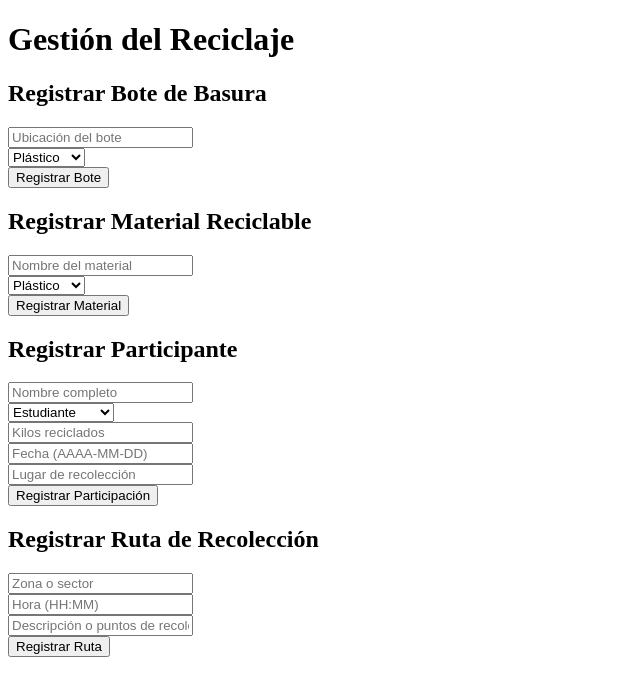
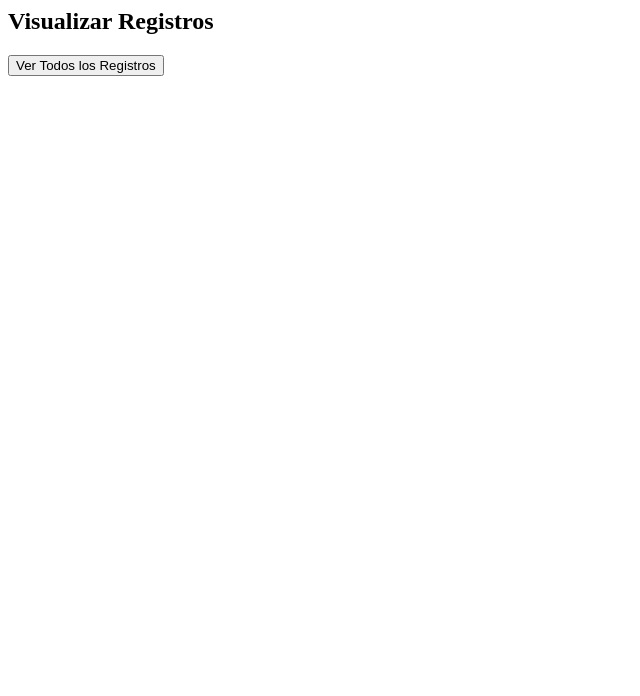
Before and after one commit to cortesmmonse/paec, a website: page public/index.html in a window 1280 px wide. Shown: the whole page, without its empty margins (0-640 px from the left). Drawn offline with Linux system fonts and the light colour scheme.

Commit message:
Update index.html

```diff
--- a/public/index.html
+++ b/public/index.html
@@ -1,94 +1,63 @@
-<!DOCTYPE html>
-<html lang="es">
-<head>
-  <meta charset="UTF-8">
-  <title>Gestión de Reciclaje</title>
-</head>
-<body>
-
-<h1>Gestión del Reciclaje</h1>
-
-<!-- Sección A.1: Registrar bote de basura -->
+<!-- Sección de visualización -->
 <section>
-  <h2>Registrar Bote de Basura</h2>
-  <form id="form-bote">
-    <input type="text" name="ubicacion" placeholder="Ubicación del bote" required><br>
-    <select name="tipo">
-      <option value="plastico">Plástico</option>
-      <option value="papel">Papel</option>
-      <option value="vidrio">Vidrio</option>
-      <option value="organico">Orgánico</option>
-    </select><br>
-    <button type="submit">Registrar Bote</button>
-  </form>
-</section>
-
-<!-- Sección A.2: Materiales reciclables -->
-<section>
-  <h2>Registrar Material Reciclable</h2>
-  <form id="form-material">
-    <input type="text" name="material" placeholder="Nombre del material" required><br>
-    <select name="tipo">
-      <option value="plastico">Plástico</option>
-      <option value="papel">Papel</option>
-      <option value="vidrio">Vidrio</option>
-      <option value="organico">Orgánico</option>
-    </select><br>
-    <button type="submit">Registrar Material</button>
-  </form>
-</section>
-
-<!-- Sección B: Participación comunitaria -->
-<section>
-  <h2>Registrar Participante</h2>
-  <form id="form-participante">
-    <input type="text" name="nombre" placeholder="Nombre completo" required><br>
-    <select name="rol">
-      <option value="estudiante">Estudiante</option>
-      <option value="docente">Docente</option>
-      <option value="administrativo">Administrativo</option>
-    </select><br>
-    <input type="number" name="kilos" placeholder="Kilos reciclados" required><br>
-    <input type="text" name="fecha" placeholder="Fecha (AAAA-MM-DD)" pattern="\d{4}-\d{2}-\d{2}" required><br>
-    <input type="text" name="lugar" placeholder="Lugar de recolección"><br>
-    <button type="submit">Registrar Participación</button>
-  </form>
-</section>
-
-<!-- Sección C: Rutas de recolección -->
-<section>
-  <h2>Registrar Ruta de Recolección</h2>
-  <form id="form-ruta">
-    <input type="text" name="zona" placeholder="Zona o sector" required><br>
-   <input type="text" name="hora" placeholder="Hora (HH:MM)" pattern="^([01]\d|2[0-3]):([0-5]\d)$" required><br>
-    <input type="text" name="descripcion" placeholder="Descripción o puntos de recolección"><br>
-    <button type="submit">Registrar Ruta</button>
-  </form>
+  <h2>Visualizar Registros</h2>
+  <button onclick="cargarDatos()">Ver Todos los Registros</button>
+  <div id="tabla-container"></div>
 </section>
 
 <script>
-async function enviarFormulario(formId, url) {
-  document.getElementById(formId).addEventListener('submit', async (e) => {
-    e.preventDefault();
-    const form = e.target;
-    const formData = Object.fromEntries(new FormData(form));
-    const res = await fetch(url, {
-      method: 'POST',
-      headers: { 'Content-Type': 'application/json' },
-      body: JSON.stringify(formData)
-    });
-    const data = await res.json();
-    alert('Registro exitoso');
-    form.reset();
-  });
+async function cargarDatos() {
+  const urls = [
+    { url: '/api/botes', titulo: 'Botes de Basura' },
+    { url: '/api/materiales', titulo: 'Materiales Reciclables' },
+    { url: '/api/participantes', titulo: 'Participantes' },
+    { url: '/api/rutas', titulo: 'Rutas de Recolección' }
+  ];
+
+  const contenedor = document.getElementById('tabla-container');
+  contenedor.innerHTML = ''; // limpiar resultados anteriores
+
+  for (const item of urls) {
+    try {
+      const res = await fetch(item.url);
+      const datos = await res.json();
+
+      if (datos.length === 0) continue;
+
+      const tabla = document.createElement('table');
+      tabla.border = '1';
+      tabla.style.marginBottom = '20px';
+
+      // Encabezado
+      const encabezado = tabla.insertRow();
+      Object.keys(datos[0]).forEach(clave => {
+        if (clave !== '__v' && clave !== '_id') {
+          const th = document.createElement('th');
+          th.textContent = clave;
+          encabezado.appendChild(th);
+        }
+      });
+
+      // Filas
+      datos.forEach(registro => {
+        const fila = tabla.insertRow();
+        Object.keys(registro).forEach(clave => {
+          if (clave !== '__v' && clave !== '_id') {
+            const celda = fila.insertCell();
+            celda.textContent = registro[clave];
+          }
+        });
+      });
+
+      // Agregar tabla al contenedor
+      const titulo = document.createElement('h3');
+      titulo.textContent = item.titulo;
+      contenedor.appendChild(titulo);
+      contenedor.appendChild(tabla);
+
+    } catch (error) {
+      console.error('Error cargando', item.url, error);
+    }
+  }
 }
-
-// Asignar eventos a formularios
-enviarFormulario('form-bote', '/api/botes');
-enviarFormulario('form-material', '/api/materiales');
-enviarFormulario('form-participante', '/api/participantes');
-enviarFormulario('form-ruta', '/api/rutas');
 </script>
-
-</body>
-</html>
```
